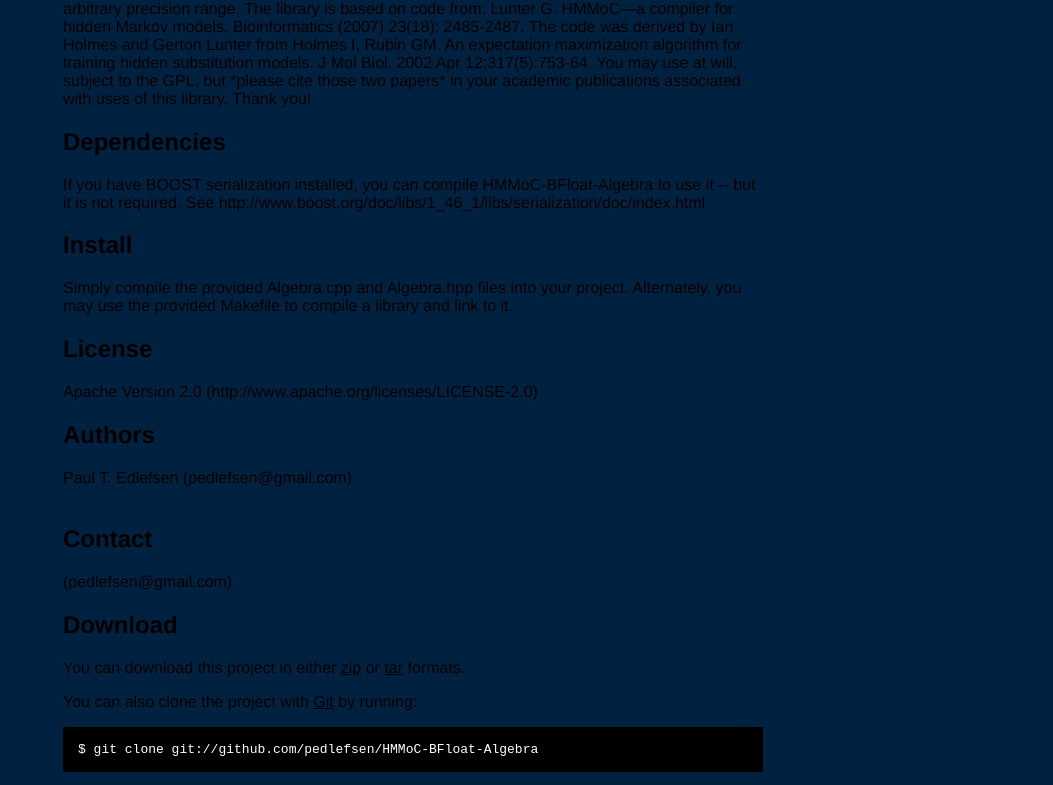
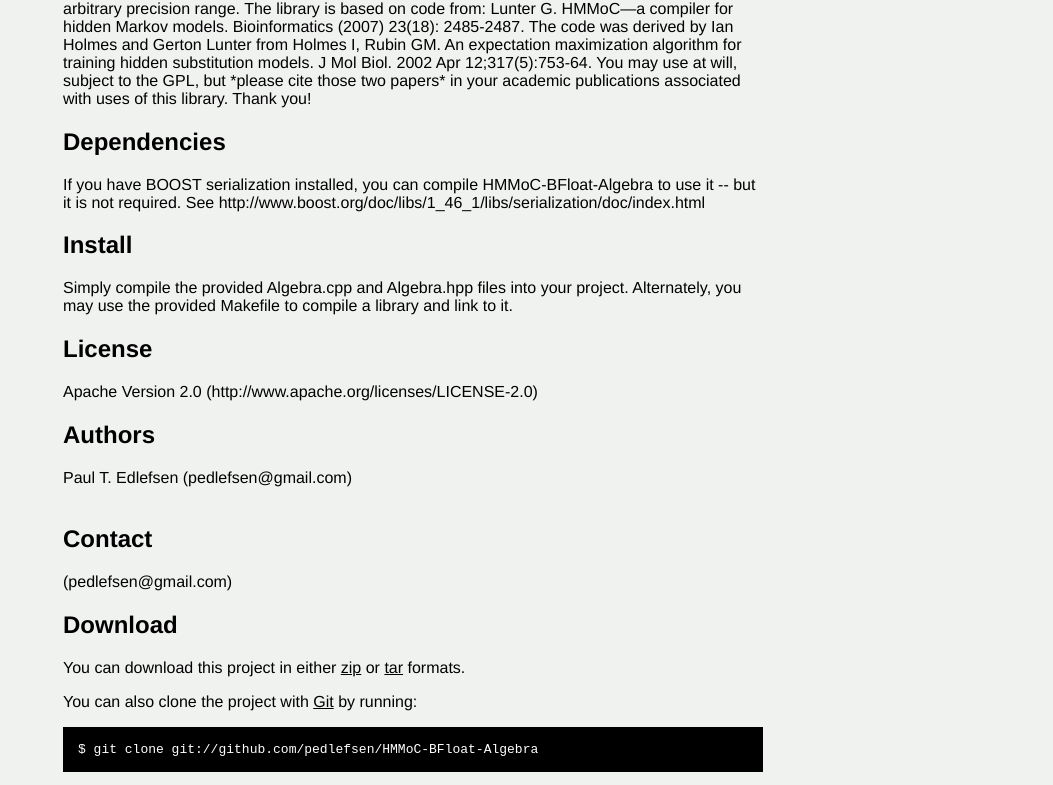
Before and after one commit to pedlefsen/HMMoC-BFloat-Algebra, a plain HTML site: page index.html in a window 1280 px wide. Shown: the part 317-1102 px from the top of the page, without its empty margins (227-1280 px from the left). Drawn offline with Linux system fonts and the light colour scheme.

Commit message:
Edited index.html via GitHub

```diff
--- a/index.html
+++ b/index.html
@@ -8,7 +8,7 @@
   <style type="text/css">
     body {
       margin-top: 1.0em;
-      background-color: #002240;
+      background-color: #f0f2f0;
       font-family: Helvetica, Arial, FreeSans, san-serif;
       color: #000000;
     }
```
